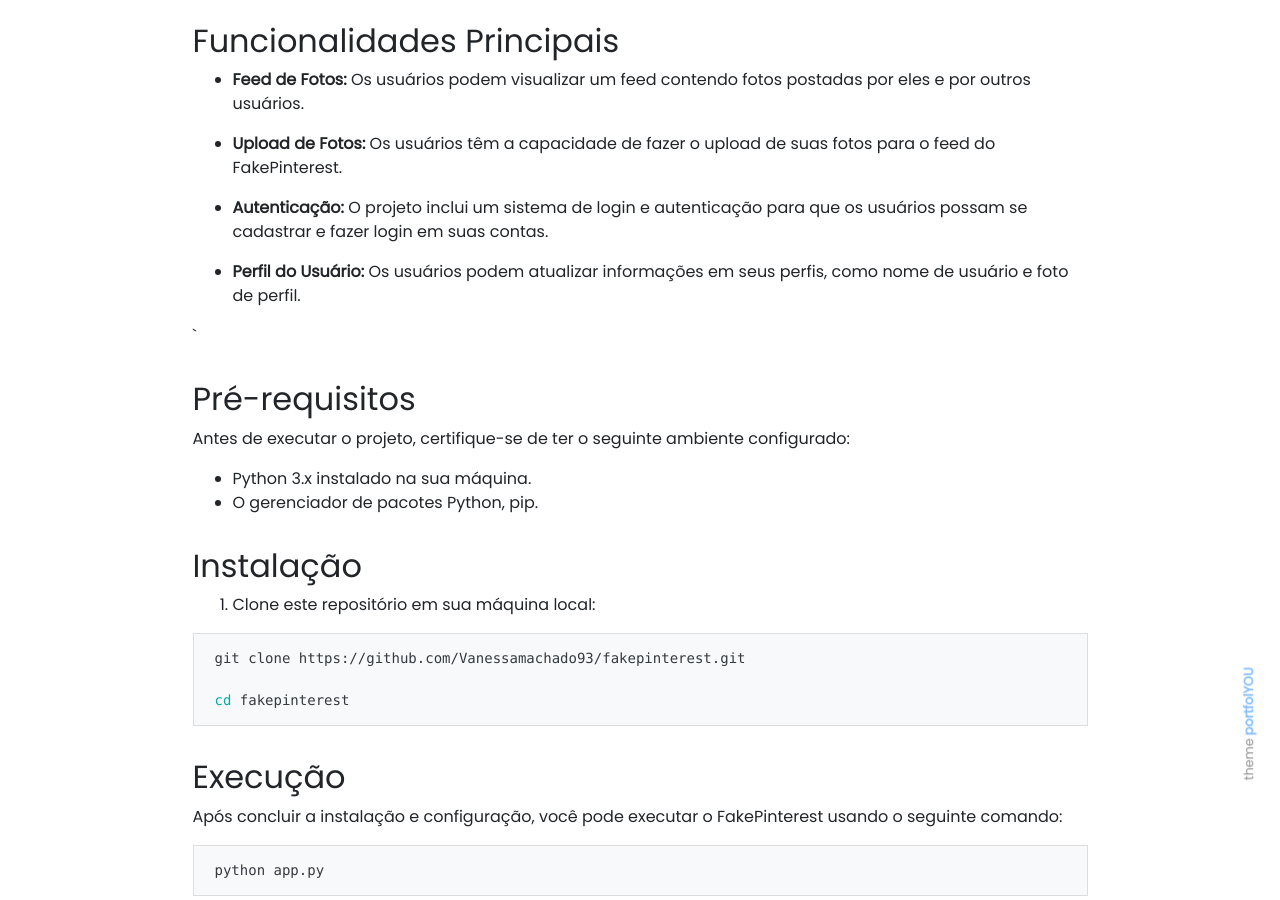
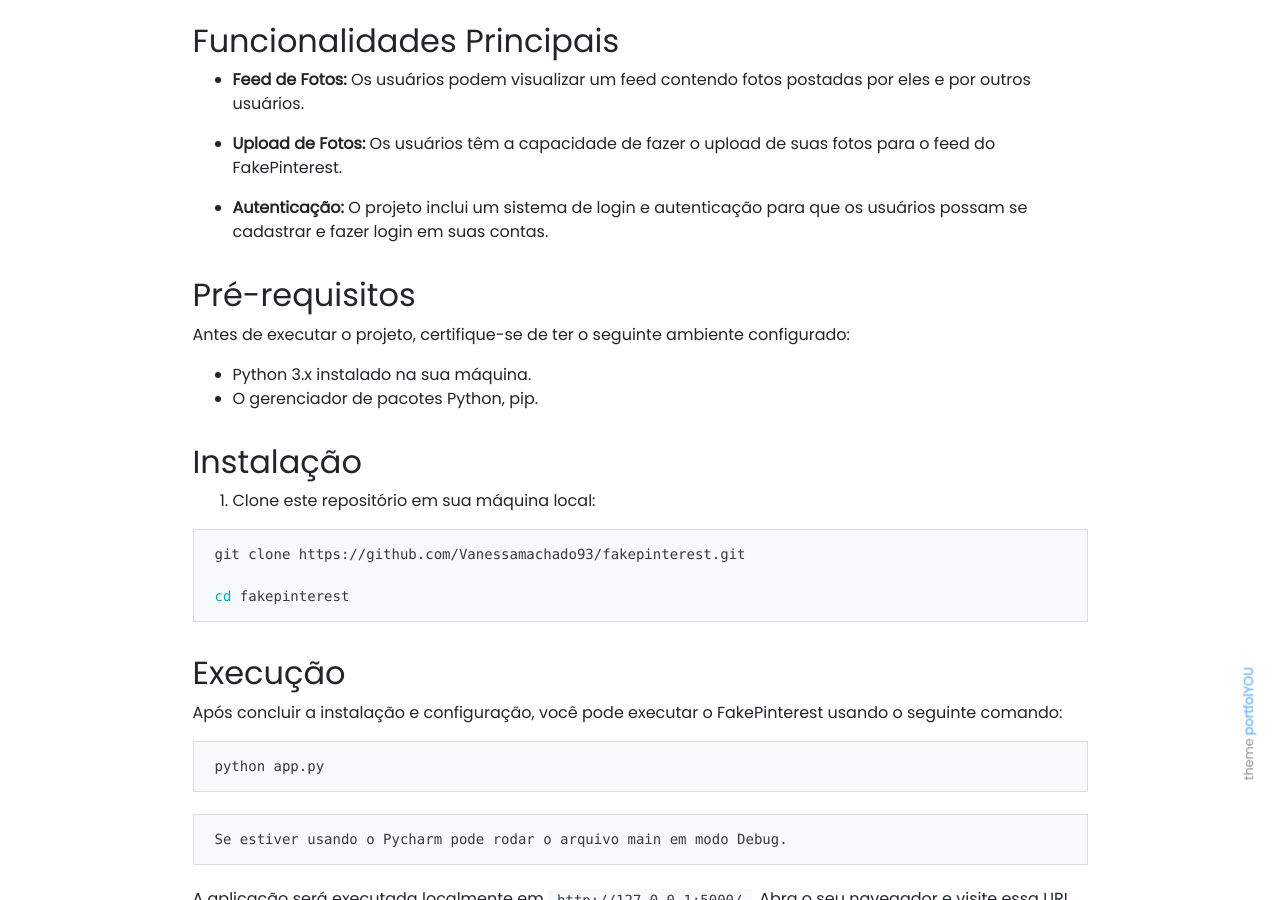
Before and after one commit to Vanessamachado93/Vanessamachado93.github.io, a Jekyll site: the page built from _projects/(2)FakePinterest.md, in a window 1280 px wide and 900 px high, scrolled down 777 px. Built offline with Jekyll 4.4.1, drawn with Linux system fonts in a browser that asks for light colours; nearby versions of some CDN libraries; grey boxes are pictures that could not be loaded.

Commit message:
Add Projeto 2 - FakePintrest

```diff
--- a/_projects/(2)FakePinterest.md
+++ b/_projects/(2)FakePinterest.md
@@ -25,9 +25,9 @@ Construir um site usando Python com Flask, o foco maior é no backend, entender
 
 - **Autenticação:** O projeto inclui um sistema de login e autenticação para que os usuários possam se cadastrar e fazer login em suas contas.
 
-- **Perfil do Usuário:** Os usuários podem atualizar informações em seus perfis, como nome de usuário e foto de perfil.
+<!--
+- **Perfil do Usuário:** Os usuários podem atualizar informações em seus perfis, como nome de usuário e foto de perfil. -->
 
-`
 
 ## Pré-requisitos
 
```
